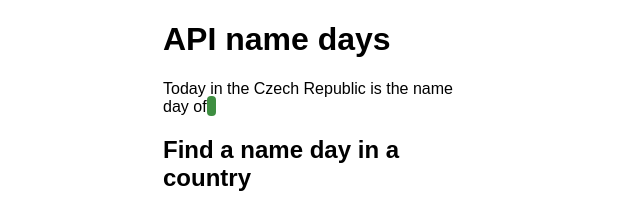
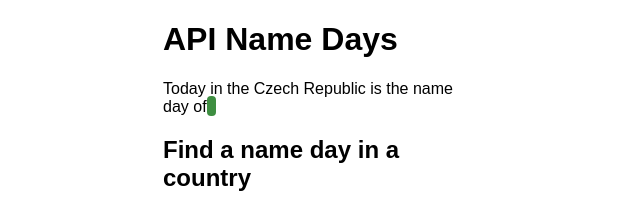
Before and after one commit to SimonB87/nameDaysApp, a plain HTML site: page nameDaysApi/index.html in a window 1280 px wide. Shown: the top 209 px of the page, 317-957 px from the left. Drawn offline with Linux system fonts and the light colour scheme; no server answers.

Commit message:
Corrected App Headline

```diff
--- a/nameDaysApi/index.html
+++ b/nameDaysApi/index.html
@@ -8,7 +8,7 @@
   </head>
   <body>
     <main>
-      <h1>API name days</h1>
+      <h1>API Name Days</h1>
       <p>
         Today in the Czech Republic is the name day of
         <strong> <span id="name" class="highlight hasData"></span> </strong>
```
